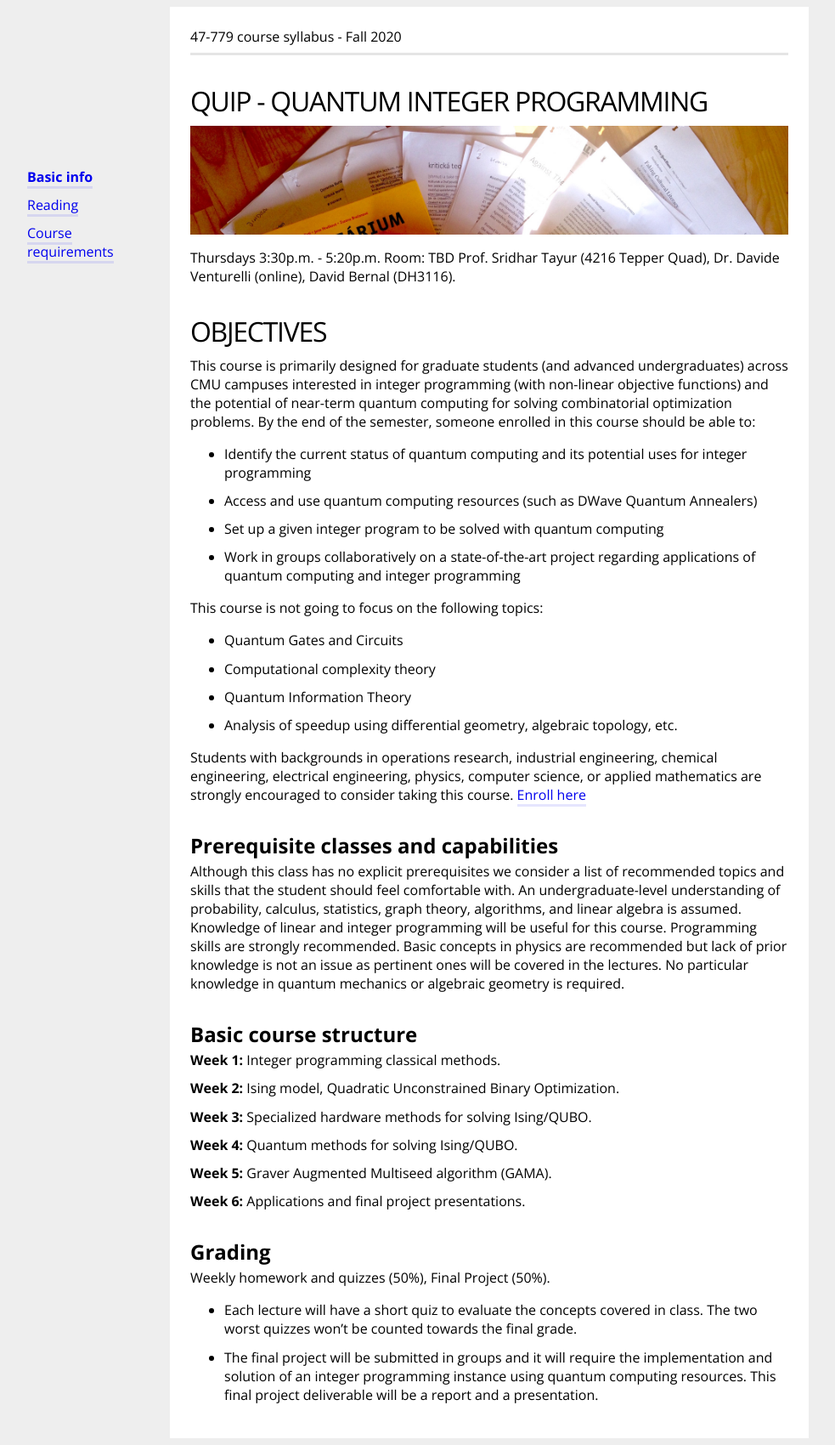
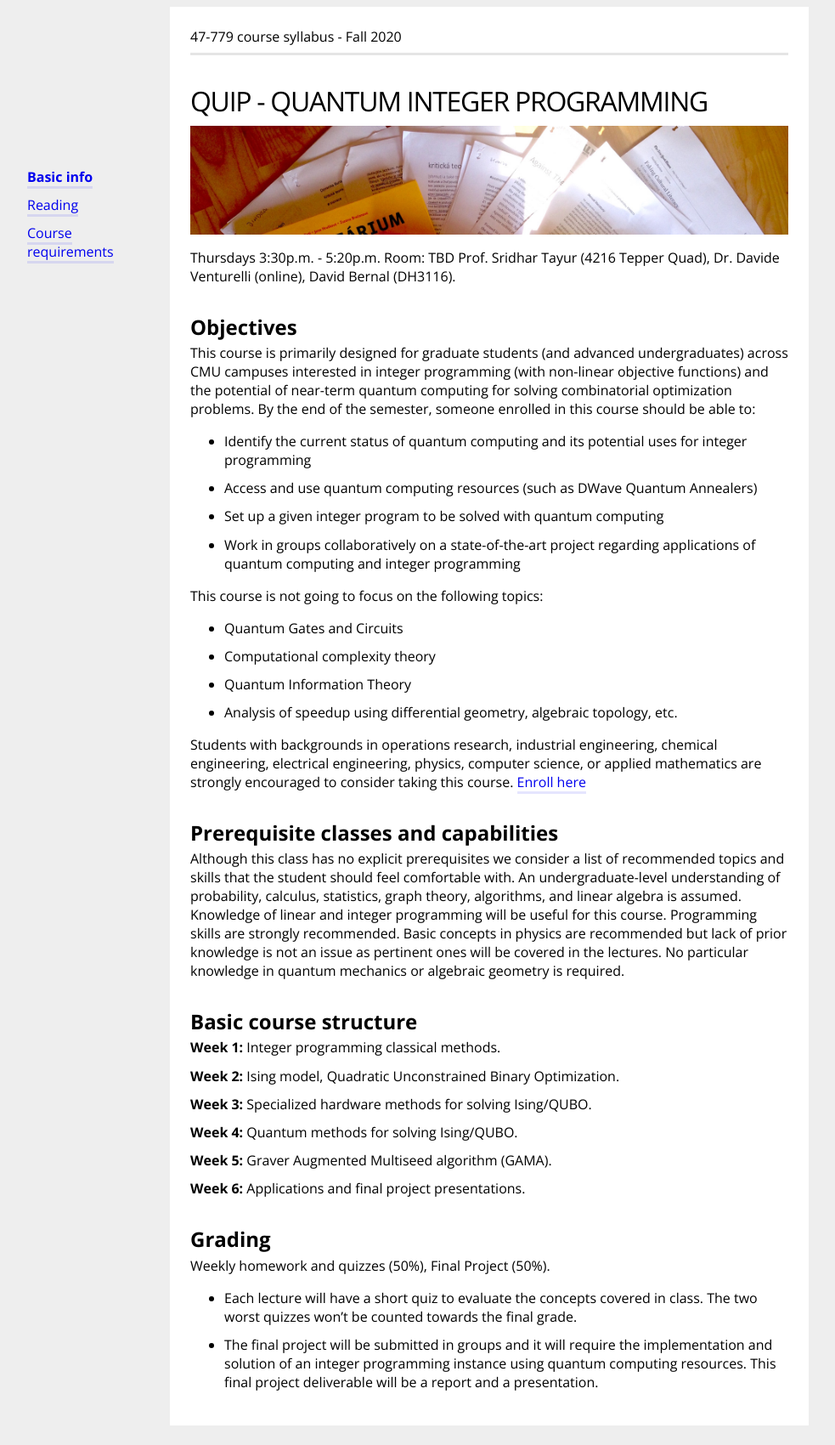
Before and after one commit to bernalde/QuIP, a Jekyll site: the page built from index.md, in a window 1280 px wide. Shown: the whole page at 85% size, without its empty margins (64-1047 px from the left). Built offline with Jekyll 4.4.1, drawn with Linux system fonts in a browser that asks for light colours.

```diff
--- a/index.md
+++ b/index.md
@@ -11,7 +11,7 @@ menuPosition: 1
 Thursdays 3:30p.m. - 5:20p.m. Room: TBD
 Prof. Sridhar Tayur (4216 Tepper Quad), Dr. Davide Venturelli (online), David Bernal (DH3116).
 
-# Objectives
+## Objectives
 
 This course is primarily designed for graduate students (and advanced undergraduates) across CMU campuses interested in integer programming (with non-linear objective functions) and the potential of near-term quantum computing for solving combinatorial optimization problems.
 By the end of the semester, someone enrolled in this course should be able to:
```
